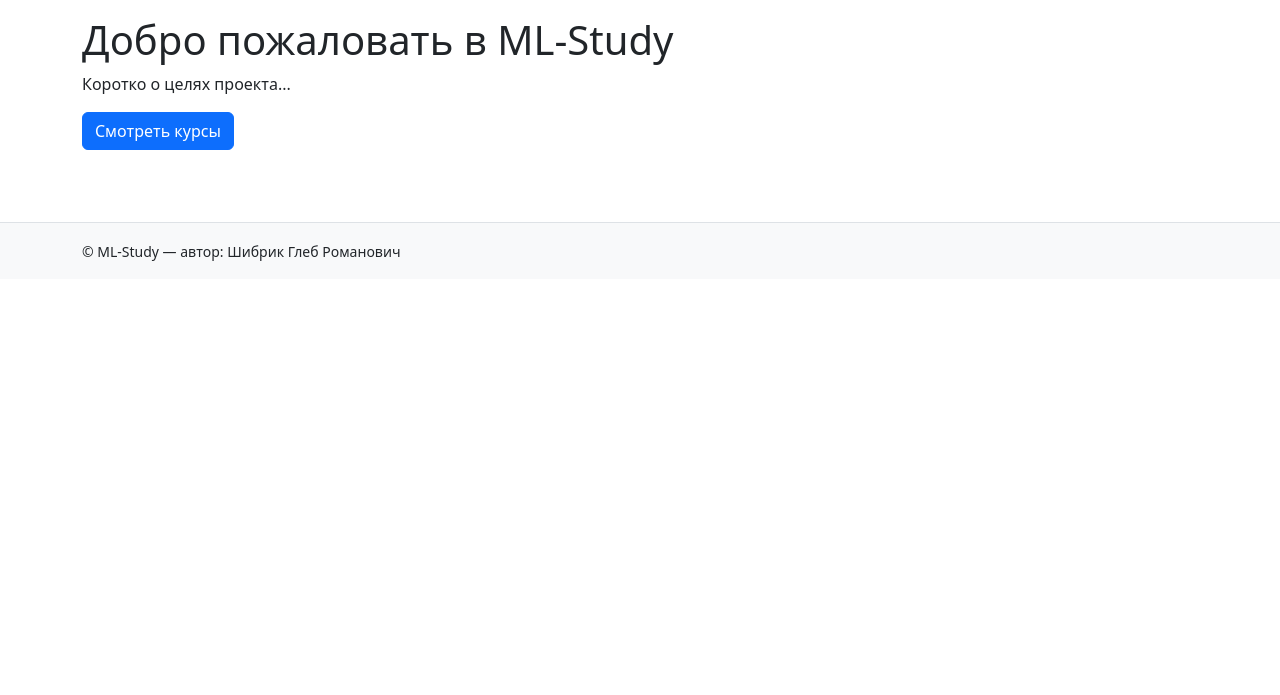
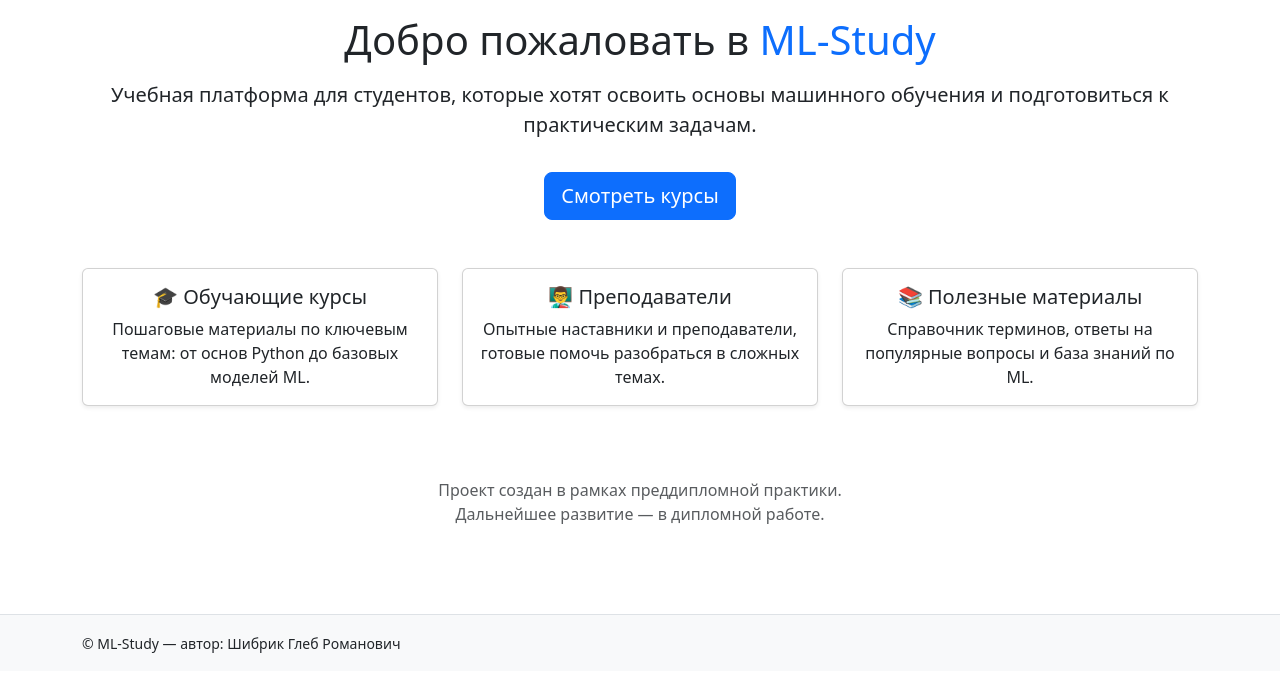
Before and after one commit to Oetas/vkrsite, a Flask app: page / in a window 1280 px wide. Shown: the part 105-800 px from the top of the page. Run offline with Flask 3, Linux system fonts and the light colour scheme.

Commit message:
Добавлен контент и блоки на главную страницу

```diff
--- a/app/templates/home.html
+++ b/app/templates/home.html
@@ -1,7 +1,41 @@
 {% extends "base.html" %}
 {% block title %}Главная — ML-Study{% endblock %}
 {% block content %}
-  <h1>Добро пожаловать в ML-Study</h1>
-  <p>Коротко о целях проекта...</p>
-  <a class="btn btn-primary" href="{{ url_for('main.courses') }}">Смотреть курсы</a>
+<div class="text-center mb-5">
+    <h1 class="mb-3">Добро пожаловать в <span class="text-primary">ML-Study</span></h1>
+    <p class="lead">Учебная платформа для студентов, которые хотят освоить основы машинного обучения и
+    подготовиться к практическим задачам.</p>
+    <a class="btn btn-lg btn-primary mt-3" href="{{ url_for('main.courses') }}">Смотреть курсы</a>
+</div>
+
+<div class="row text-center">
+    <div class="col-md-4 mb-4">
+        <div class="card shadow-sm h-100">
+            <div class="card-body">
+                <h5 class="card-title">🎓 Обучающие курсы</h5>
+                <p class="card-text">Пошаговые материалы по ключевым темам: от основ Python до базовых моделей ML.</p>
+            </div>
+        </div>
+    </div>
+    <div class="col-md-4 mb-4">
+        <div class="card shadow-sm h-100">
+            <div class="card-body">
+                <h5 class="card-title">👨‍🏫 Преподаватели</h5>
+                <p class="card-text">Опытные наставники и преподаватели, готовые помочь разобраться в сложных темах.</p>
+            </div>
+        </div>
+    </div>
+    <div class="col-md-4 mb-4">
+        <div class="card shadow-sm h-100">
+            <div class="card-body">
+                <h5 class="card-title">📚 Полезные материалы</h5>
+                <p class="card-text">Справочник терминов, ответы на популярные вопросы и база знаний по ML.</p>
+            </div>
+        </div>
+    </div>
+</div>
+
+<div class="mt-5 text-center">
+    <p class="text-muted">Проект создан в рамках преддипломной практики.<br>Дальнейшее развитие — в дипломной работе.</p>
+</div>
 {% endblock %}
```
